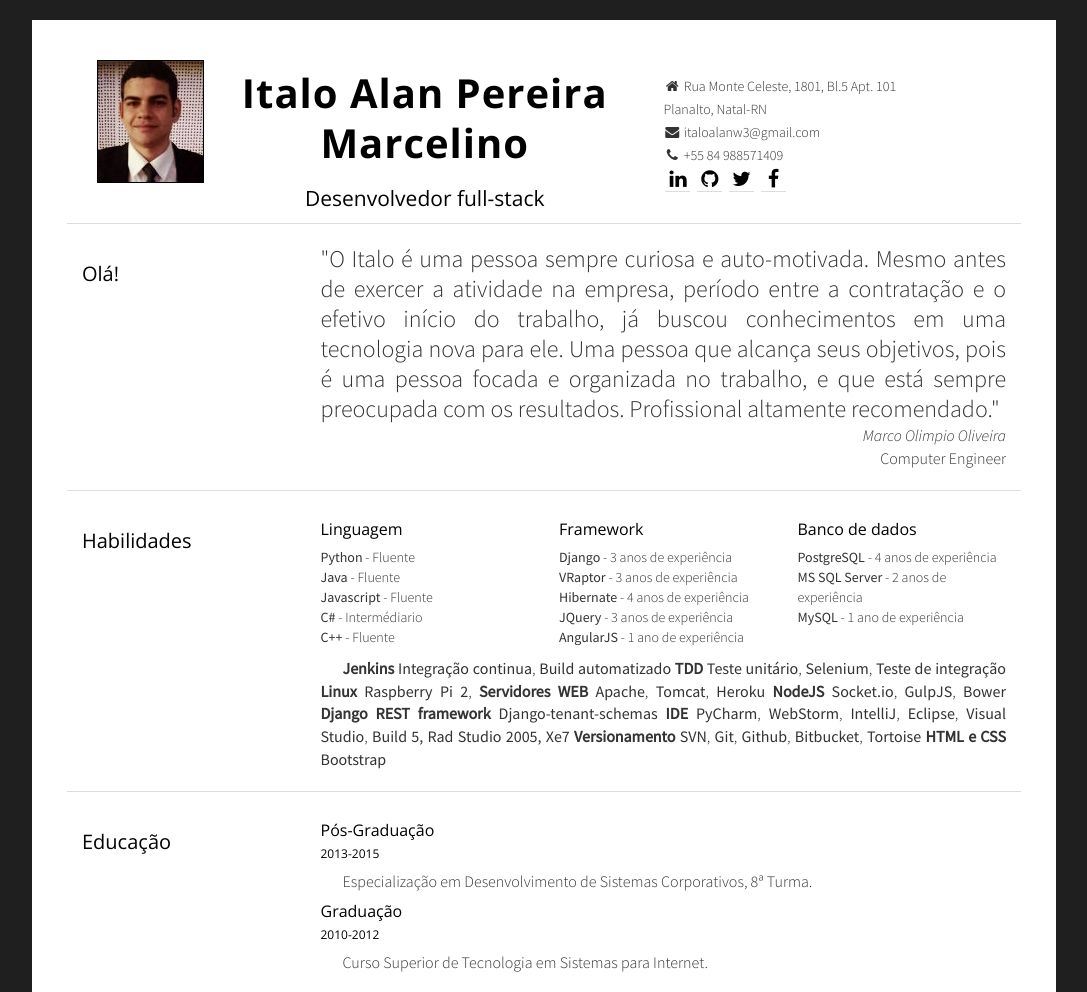
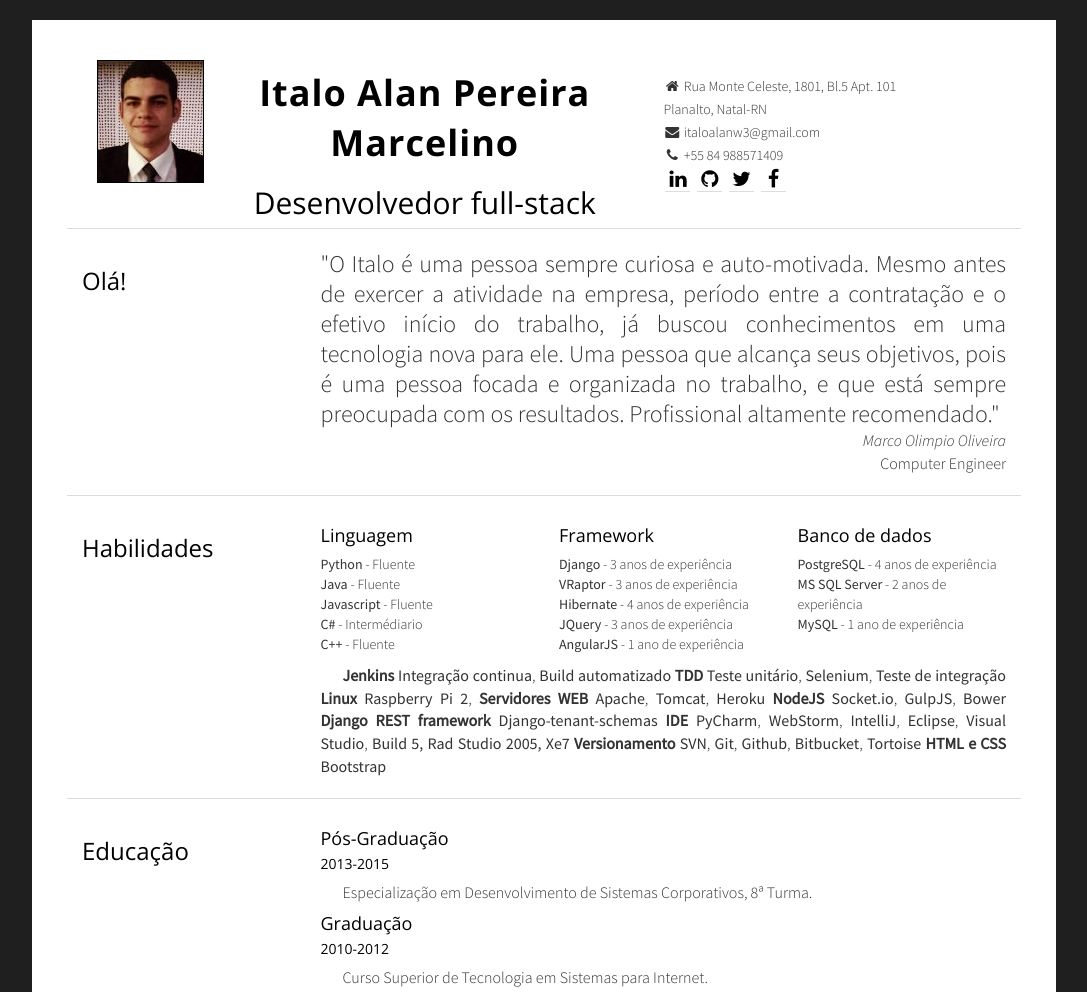
Before and after one commit to italoalanw3/portfolio, a website: page index.html in a window 1280 px wide. Shown: the top 992 px of the page, without its empty margins (96-1183 px from the left). Drawn offline with nearby package versions, Linux system fonts and the light colour scheme; files that its build step writes are made by us from their sources; files whose address does not match are found by name.

Commit message:
Removido tamanho dos textos

```diff
--- a/assets/css/style.css
+++ b/assets/css/style.css
@@ -67,7 +67,6 @@ h5 {
   line-height: 100%;
 }
 h1 {
-  font-size: 40px;
   line-height: 50px;
   padding-top: 3px;
   font-weight: 700;
@@ -76,17 +75,7 @@ h1 {
   letter-spacing: 1px;
 }
 h2 {
-  font-size: 21px;
   text-align: center;
-}
-h3 {
-  font-size: 20px ;
-}
-h4 {
-  font-size: 16px ;
-}
-h5 {
-  font-size: 12px;
 }
 strong {
   font-weight: 400;
```
